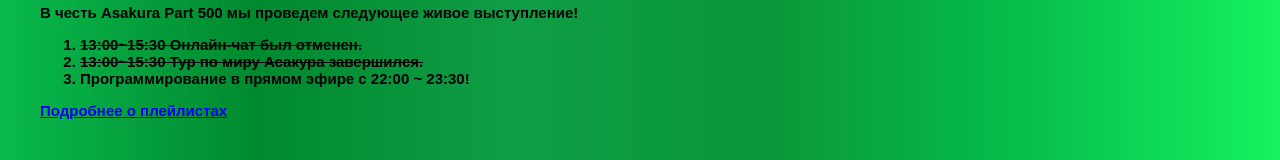
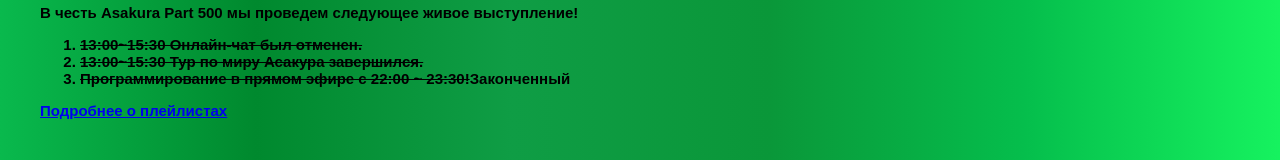
Before and after one commit to sakitibi/AsakuraWiki, a Next.js app: page /ru/news/2025/09/15/1 in a window 1280 px wide. Shown: the part 463-623 px from the top of the page. Built offline with nearby package versions, Linux system fonts and the light colour scheme; no server answers; what @supabase/auth-helpers-react would draw is missing.

Commit message:
コミットされました

```diff
--- a/pages/ru/news/2025/09/15/1.tsx
+++ b/pages/ru/news/2025/09/15/1.tsx
@@ -32,7 +32,7 @@
                         <ol>
                             <li><s>13:00~15:30 Онлайн-чат был отменен.</s></li>
                             <li><s>13:00~15:30 Тур по миру Асакура завершился.</s></li>
-                            <li>Программирование в прямом эфире с 22:00 ~ 23:30!</li>
+                            <li><s>Программирование в прямом эфире с 22:00 ~ 23:30!</s>Законченный</li>
                         </ol>
                         <p><a href='https://youtube.com/playlist?list=PLDsY7IAMYhhhfOs5lUUSTs2YRy0crDNAj'>Подробнее о плейлистах</a></p>
                     </main>
```
